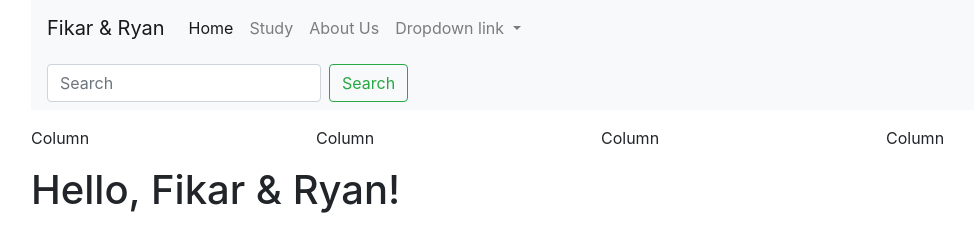
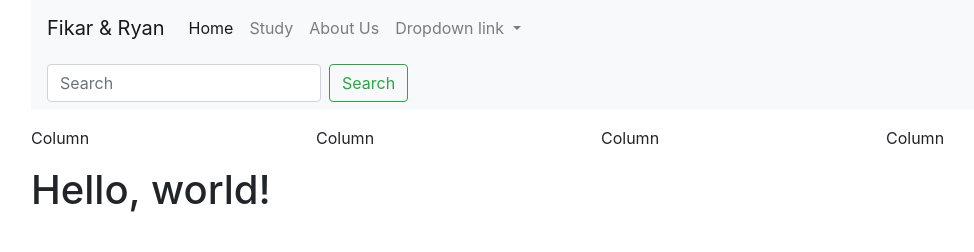
Before and after one commit to riyansobirin-Bintaro/website-belajar-mahasiswa, a plain HTML site: page index.html in a window 1280 px wide. Shown: the whole page, without its empty margins (54-1028 px from the left). Drawn offline with nearby package versions, Linux system fonts and the light colour scheme.

Commit message:
mengedit index.html 2

```diff
--- a/index.html
+++ b/index.html
@@ -64,7 +64,7 @@
     <div class="container">
       <div class="row">
         <div class="col-8">
-        <h1 class="mt-3">Hello, Fikar & Ryan!</h1>
+        <h1 class="mt-3">Hello, world!</h1>
         </div>
       </div>
     </div>
```
